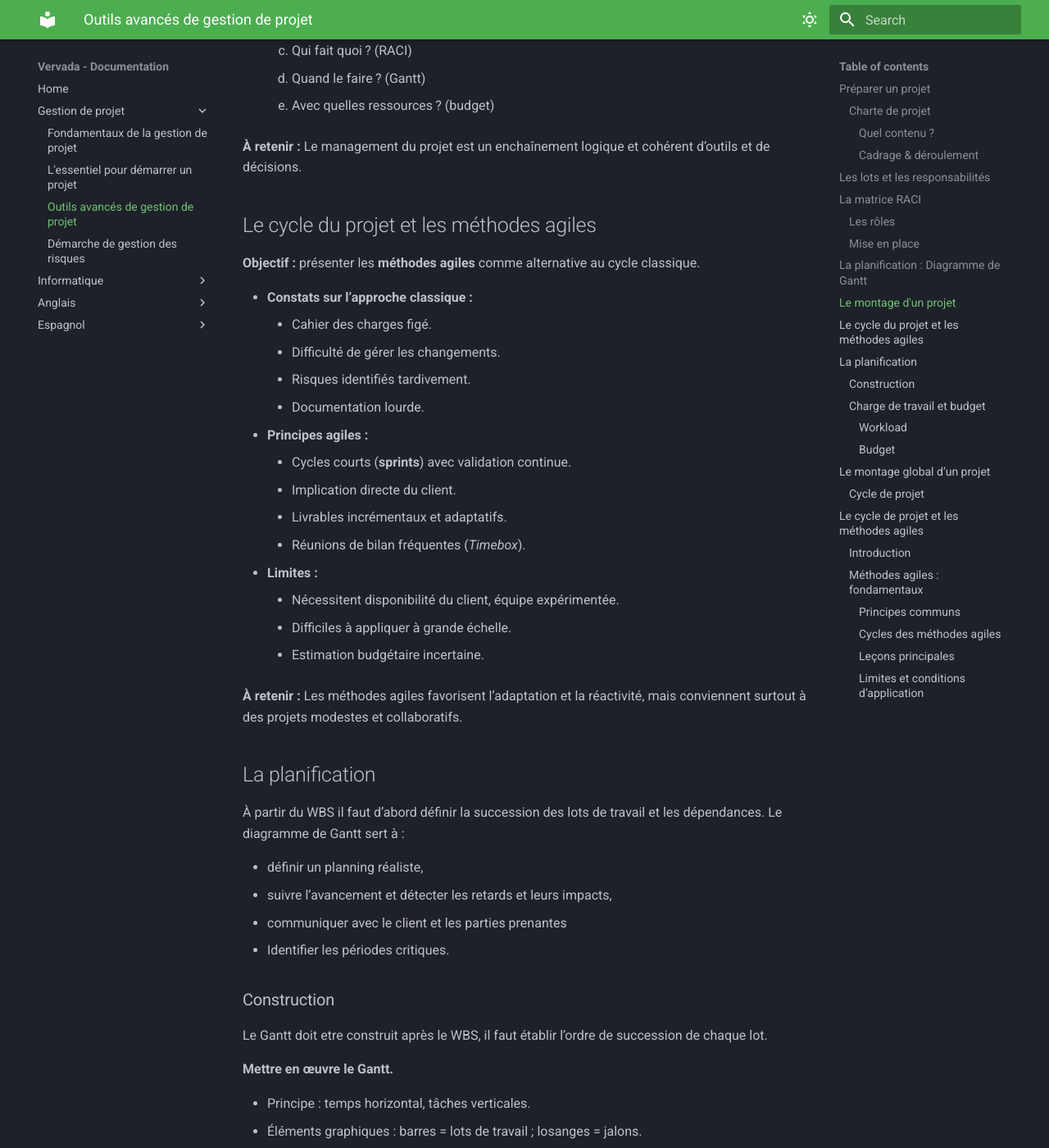
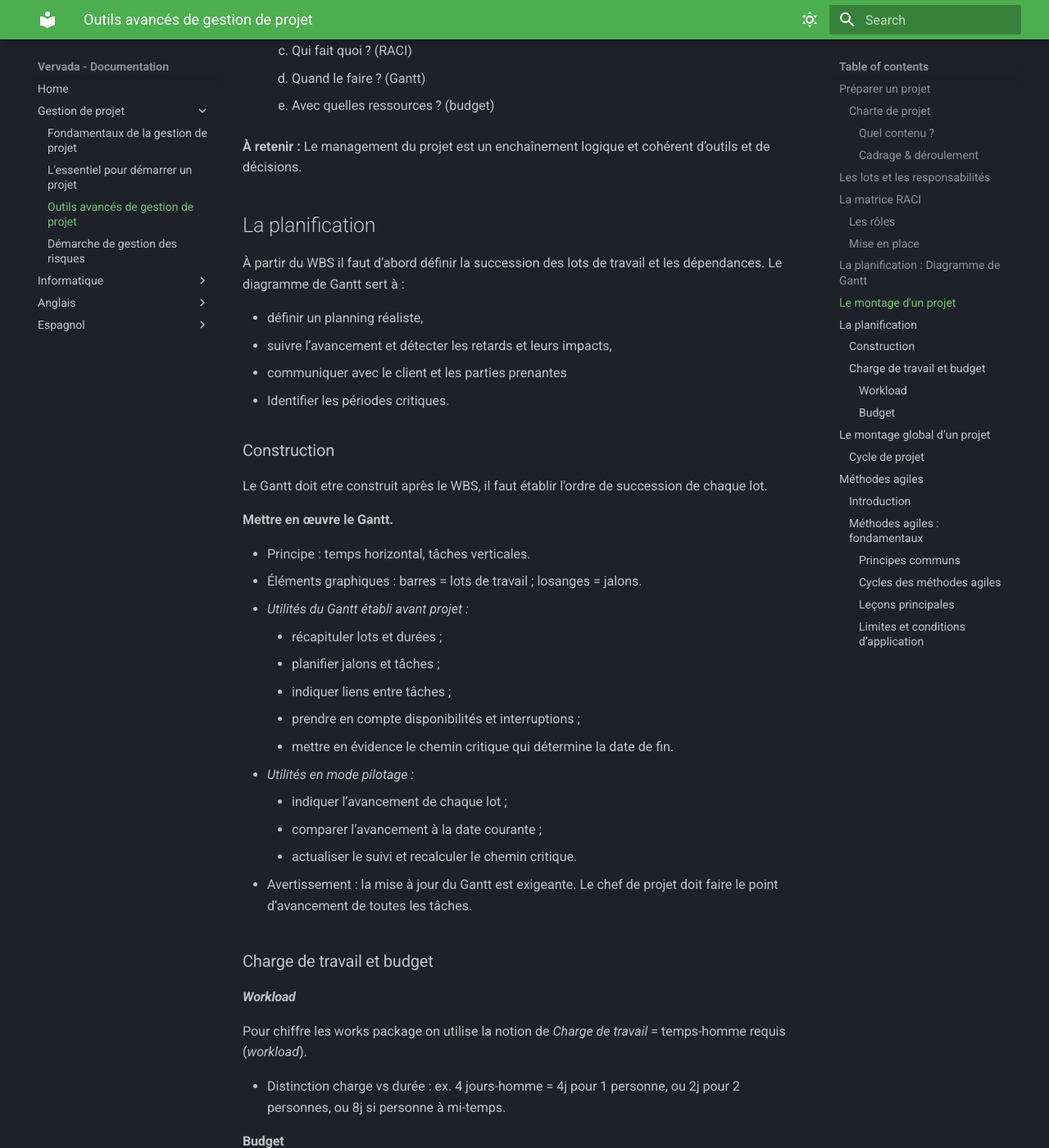
Before and after one commit to Valdr687/docs, an MkDocs documentation site: the page built from docs/gestion_de_projet/s3.md, in a window 1280 px wide and 1400 px high, scrolled down 4805 px. Shown: the whole window at 82% size. Built offline with MkDocs 1.6.1 and Material for MkDocs 9.7.7, drawn with Linux system fonts in a browser that asks for light colours; some of the changed text lies outside the part shown.

Commit message:
Fixed indentation and removed duplicate

```diff
--- a/docs/gestion_de_projet/s3.md
+++ b/docs/gestion_de_projet/s3.md
@@ -139,27 +139,6 @@ La matrice RACI est un outil qui permet de distribuer les rôles et les lots de
 
 **À retenir :** Le management du projet est un enchaînement logique et cohérent d’outils et de décisions.
 
-## Le cycle du projet et les méthodes agiles
-
-**Objectif :** présenter les **méthodes agiles** comme alternative au cycle classique.
-
-- **Constats sur l’approche classique :**
-    - Cahier des charges figé.
-    - Difficulté de gérer les changements.
-    - Risques identifiés tardivement.
-    - Documentation lourde.
-- **Principes agiles :**
-    - Cycles courts (**sprints**) avec validation continue.
-    - Implication directe du client.
-    - Livrables incrémentaux et adaptatifs.
-    - Réunions de bilan fréquentes (*Timebox*).
-- **Limites :**
-    - Nécessitent disponibilité du client, équipe expérimentée.
-    - Difficiles à appliquer à grande échelle.
-    - Estimation budgétaire incertaine.
-
-**À retenir :** Les méthodes agiles favorisent l’adaptation et la réactivité, mais conviennent surtout à des projets modestes et collaboratifs.
-
 ## La planification
 
 À partir du WBS il faut d’abord définir la succession des lots de travail et les dépendances. Le diagramme de Gantt sert à :
@@ -240,7 +219,7 @@ Concevoir logiquement un projet : 5 questions à résoudre (ordre et corresponda
 4. Quelle est la durée et l’ordre des tâches ? Comment estimer la charge ? → estimations, séquencement, Gantt.
 5. Quel budget et quelles ressources sont nécessaires ? → chiffrage des ressources humaines, investissements, trésorerie
 
-## Le cycle de projet et les méthodes agiles
+## Méthodes agiles
 
 ### Introduction
 
```
Also changed, not shown: docs/informatique/8_ia.md (+4 -4 lines).
